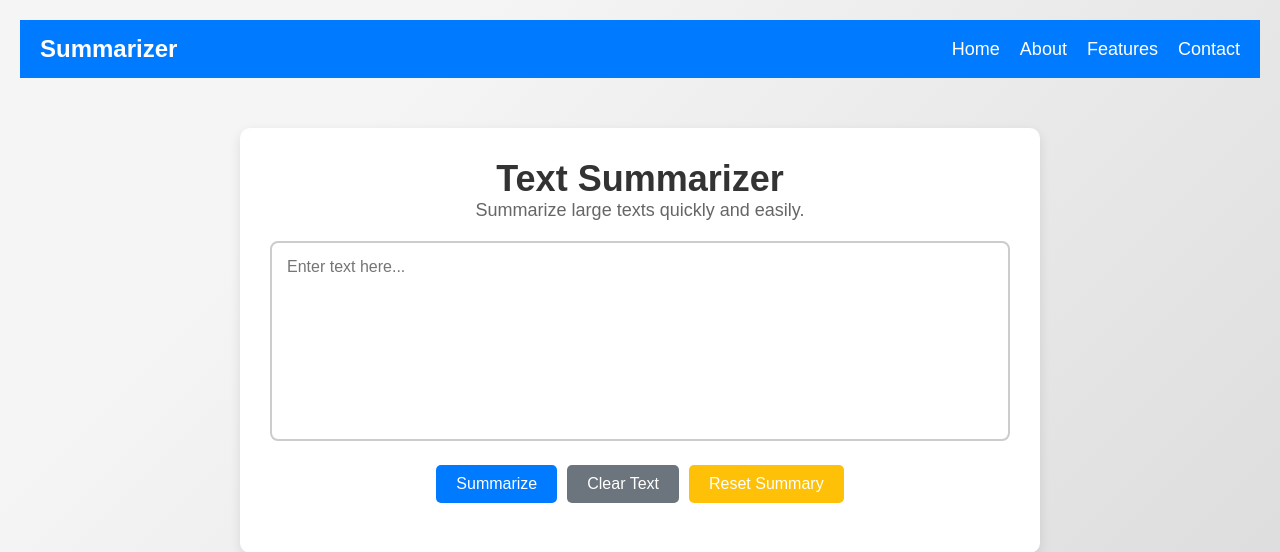
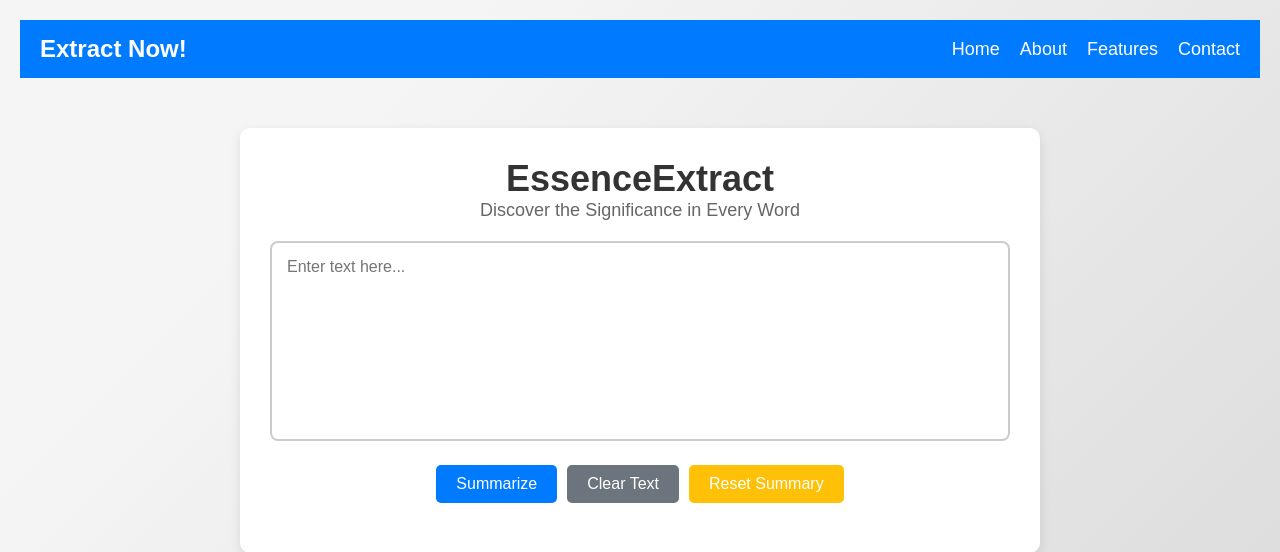
Before and after one commit to Kaushal-04/Contextually-Important-Text-Tracing-Aggregation, a Flask app: page /index in a window 1280 px wide. Shown: the top 552 px of the page. Run offline with Flask 3, Linux system fonts and the light colour scheme; parts of the project's set-up code (start-up, migrations or seed data) failed here and were passed over.

Commit message:
Update heading

```diff
--- a/templates/index.html
+++ b/templates/index.html
@@ -12,7 +12,7 @@
 
     <!-- Navigation Bar -->
     <nav class="navbar">
-        <div class="logo">Summarizer</div>
+        <div class="logo">Extract Now!</div>
         <ul class="nav-links">
             <li><a href="#">Home</a></li>
             <li><a href="#">About</a></li>
@@ -23,8 +23,8 @@
 
     <!-- Main Content -->
     <div class="container">
-        <h1>Text Summarizer</h1>
-        <p class="subtitle">Summarize large texts quickly and easily.</p>
+        <h1>EssenceExtract</h1>
+        <p class="subtitle">Discover the Significance in Every Word</p>
 
         <!-- Input Area -->
         <textarea id="inputText" placeholder="Enter text here..."></textarea>
```
